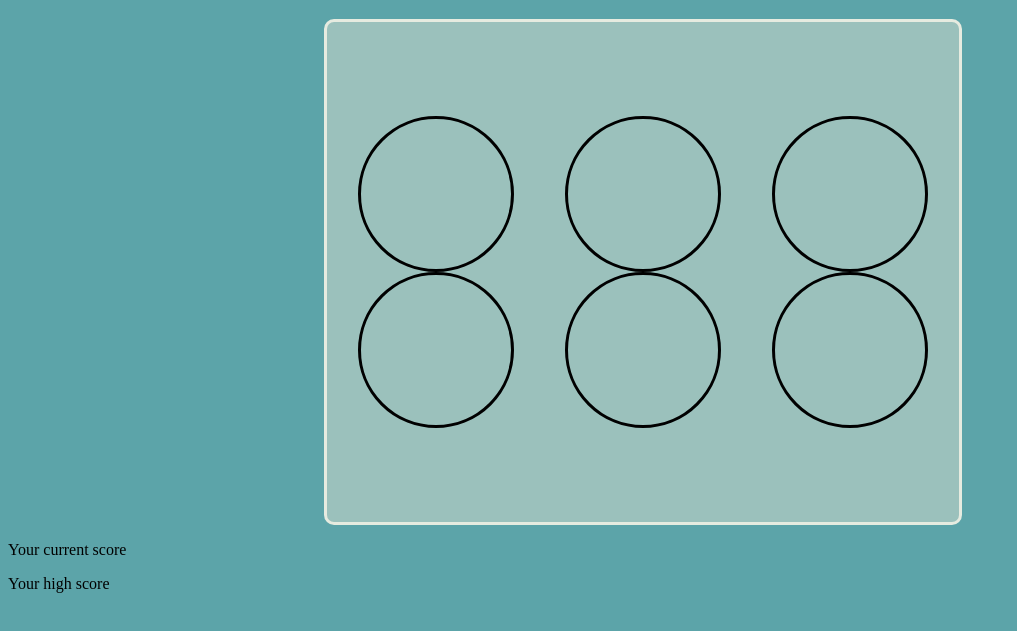
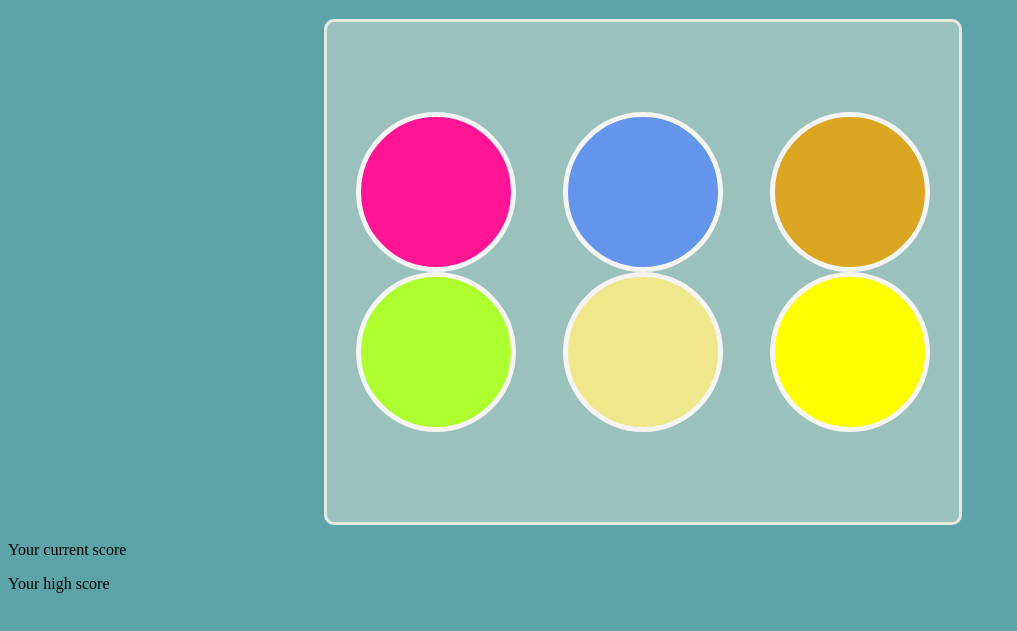
Before and after one commit to ZoeMacf/simon-says, a plain HTML site: page index.html in a window 1280 px wide. Shown: the part 61-692 px from the top of the page, without its empty margins (0-1017 px from the left). Drawn offline with Linux system fonts and the light colour scheme.

Commit message:
Add temporary colours to shapes

```diff
--- a/assets/css/style.css
+++ b/assets/css/style.css
@@ -24,6 +24,31 @@ body {
 .colour-shapes {
     width: 150px;
     height: 150px;
-    border: solid;
+    border: solid 5px whitesmoke;
     border-radius: 50%;
 }
+
+/* separate colours are given to each of the shapes */
+#shape1 {
+    background-color:deeppink;
+}
+
+#shape2 {
+    background-color:cornflowerblue;
+}
+
+#shape3 {
+    background-color:goldenrod;
+}
+
+#shape4 {
+    background-color:greenyellow;
+}
+
+#shape5 {
+    background-color:khaki
+}
+
+#shape6 {
+    background-color:yellow;
+}
--- a/index.html
+++ b/index.html
@@ -18,12 +18,12 @@
 
     <div class="game-container">
         <div class="shape-container">
-        <div class="colour-shapes"></div>
-        <div class="colour-shapes"></div>
-        <div class="colour-shapes"></div>
-        <div class="colour-shapes"></div>
-        <div class="colour-shapes"></div>
-        <div class="colour-shapes"></div>
+        <div class="colour-shapes" id="shape1"></div>
+        <div class="colour-shapes" id="shape2"></div>
+        <div class="colour-shapes" id="shape3"></div>
+        <div class="colour-shapes" id="shape4"></div>
+        <div class="colour-shapes" id="shape5"></div>
+        <div class="colour-shapes" id="shape6"></div>
         </div>
     </div>
 
```
